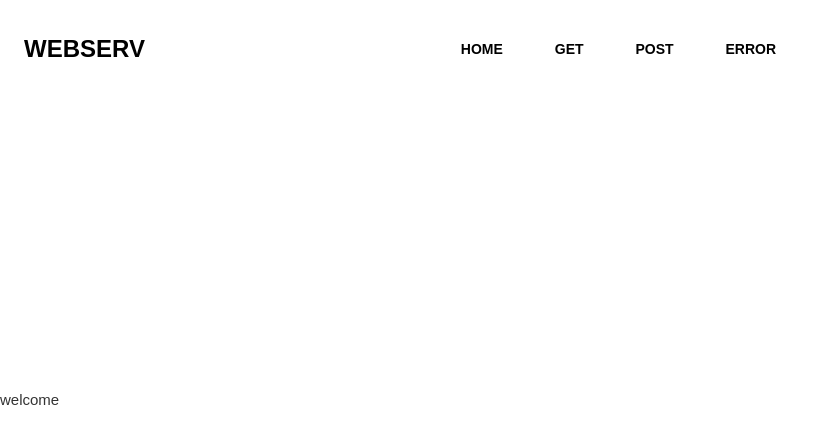
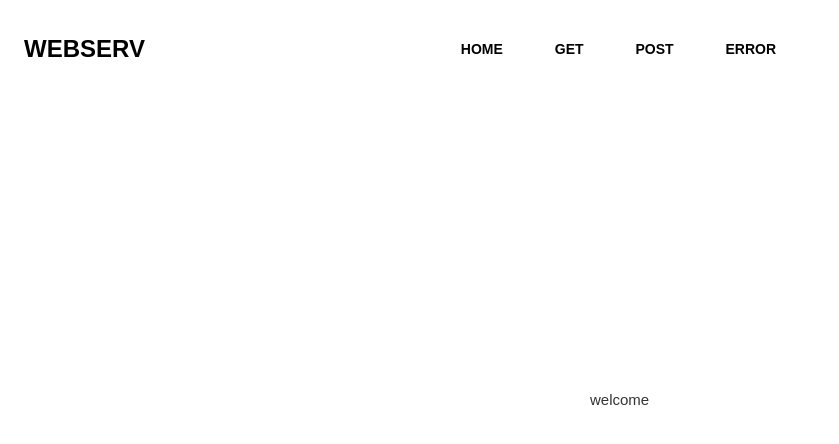
Before and after one commit to nailhae/mini-webserver, a plain HTML site: page html/index.html in a window 1280 px wide. Shown: the whole page, without its empty margins (0-839 px from the left). Drawn offline with Linux system fonts and the light colour scheme.

Commit message:
[Feat] css 수정

```diff
--- a/html/index.html
+++ b/html/index.html
@@ -22,7 +22,7 @@
     </div>
 </header>
 
-  <div class ="container">
+  <div class ="container_body">
     <div>welcome</div>
   </div>
 
--- a/html/style/style.css
+++ b/html/style/style.css
@@ -51,3 +51,8 @@ body {
     text-decoration: none;
     transition: color .2s linear;
 }
+
+.container_body {
+    width: 100px;
+    margin: 0 auto;
+}
```
Also changed, not shown: html/GET.html (+1 -1 lines), html/POST.html (+1 -1 lines).
